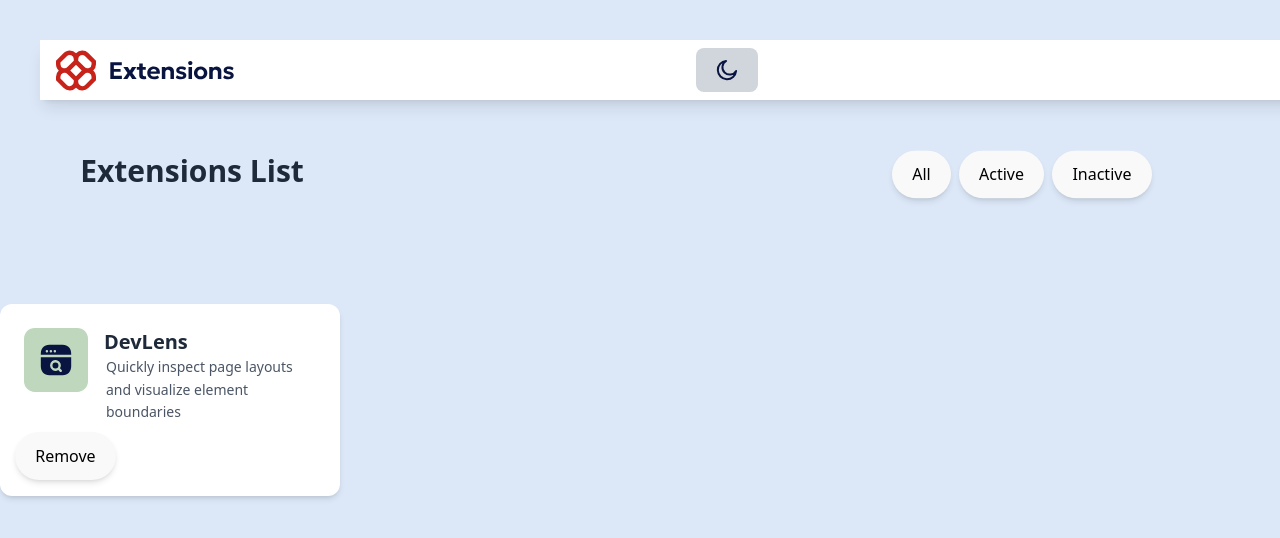
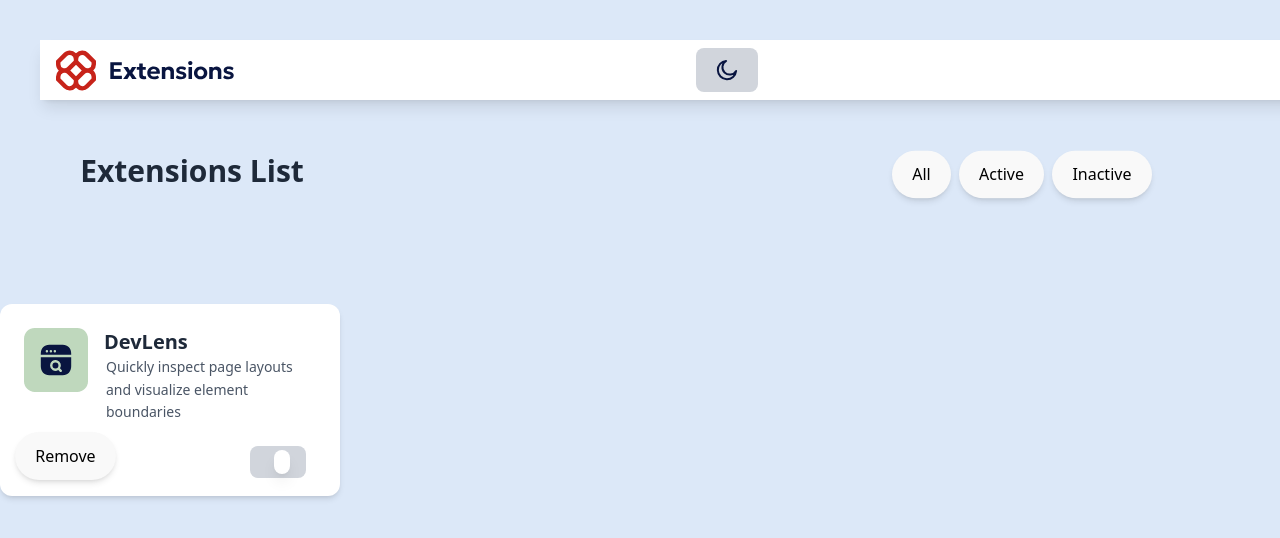
Before and after one commit to herbertDev12/BrowserExtensionManager, a React (Vite) app: page / in a window 1280 px wide. Shown: the top 538 px of the page. Built offline with nearby package versions, Linux system fonts and the light colour scheme.

Commit message:
Added the Switch component

```diff
--- a/src/Components/ExtensionCard.tsx
+++ b/src/Components/ExtensionCard.tsx
@@ -1,15 +1,23 @@
 import CustomButton from "./ui/CustomButton";
+import CustomSwitch from "./ui/CustomSwitch"
 
 interface ExtensionCardProps {
   cardName: string;
   imageSrc: string;
   cardDescription: string;
+
+  switchChecked?: boolean;
+  onSwitchChange?: (checked: boolean) => void;
+  switchDisabled?: boolean;
 }
 
 export default function ExtensionCard({
   cardName,
   imageSrc,
-  cardDescription
+  cardDescription,
+  switchChecked = false,
+  onSwitchChange,
+  switchDisabled = false,
 }: ExtensionCardProps) {
   return (
     <div className="w-85 min-h-48 bg-white rounded-xl shadow-md p-6 hover:shadow-lg transition-shadow duration-300
@@ -34,10 +42,15 @@ export default function ExtensionCard({
       </p>
 
       <div className="absolute bottom-4 left-[calc(5px_+_10px)]">
+        <CustomButton
+          buttonName="Remove"/>
+      </div>
 
-        <CustomButton
-          buttonName="Remove"
-
+      <div className="absolute bottom-4 left-[calc(200px_+_50px)]">
+        <CustomSwitch
+          initialChecked={switchChecked}
+          onChange={onSwitchChange}
+          disabled={switchDisabled}
         />
       </div>
     </div>
--- a/src/Components/ui/CustomSwitch.tsx
+++ b/src/Components/ui/CustomSwitch.tsx
@@ -0,0 +1,47 @@
+import { useState } from 'react';
+
+interface CustomSwitchProps {
+
+  initialChecked?: boolean;
+
+  onChange?: (checked: boolean) => void;
+
+  disabled?: boolean;
+}
+
+export default function CustomSwitch({
+    initialChecked = false,
+    onChange,
+    disabled = false,
+  }: CustomSwitchProps) {
+    const [checked, setChecked] = useState(initialChecked);
+
+    const toggle = () => {
+      if (!disabled) {
+        const newState = !checked;
+        setChecked(newState);
+        onChange?.(newState);
+      }
+    };
+
+    return (
+      <button
+        type="button"
+        role="switch"
+        aria-checked={checked}
+        disabled={disabled}
+        onClick={toggle}
+        className={`relative inline-flex h-8 w-14 items-center rounded-full transition-colors
+                    focus:outline-none focus:ring-2 focus:ring-blue-500 focus:ring-offset-2
+                    ${checked ? '!bg-yellow-700' : '!bg-gray-300'}
+                    ${disabled ? 'cursor-not-allowed opacity-50' : 'cursor-pointer'}
+                    group`} // Añadida clase group
+      >
+        <span
+          className={` h-6 w-8 transform rounded-full shadow-lg transition-all
+                     ${checked ? 'translate-x-7 bg-white' : 'translate-x-1 bg-white'}
+                     ${!disabled && 'group-hover:scale-110'}`} // Efecto hover
+        />
+      </button>
+    );
+  }
```
